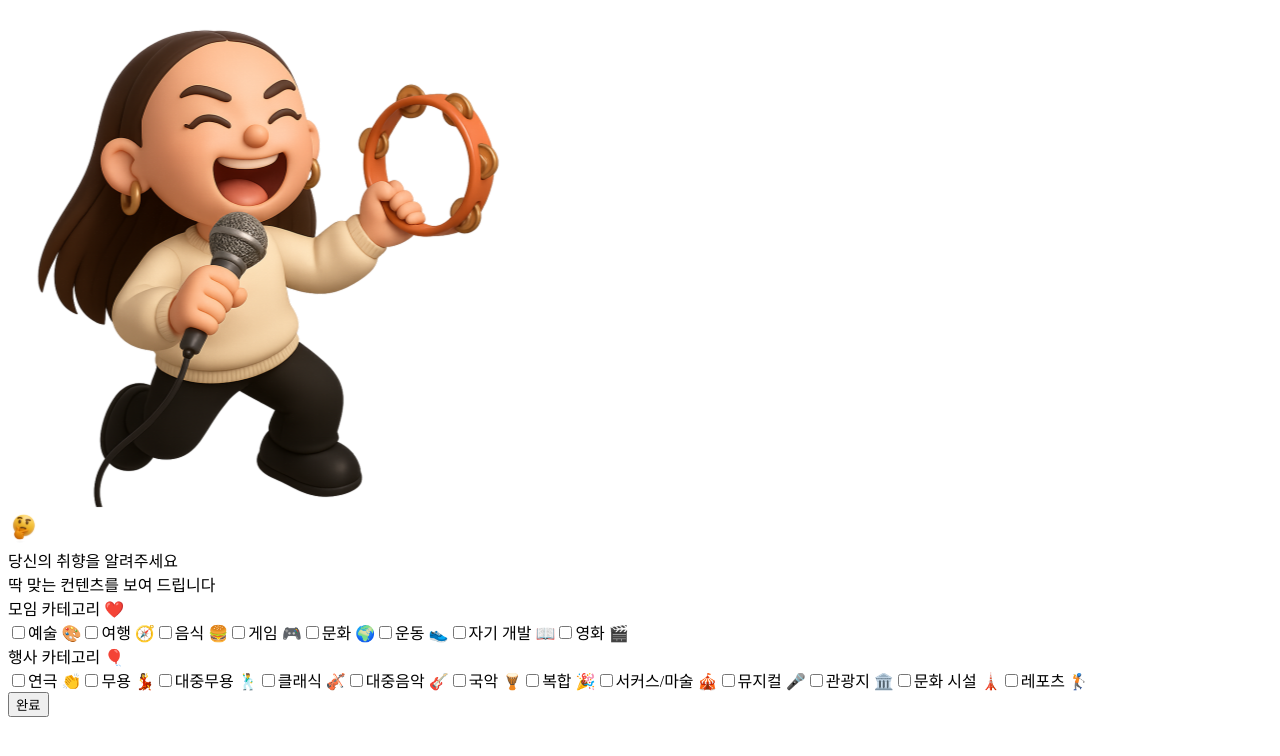
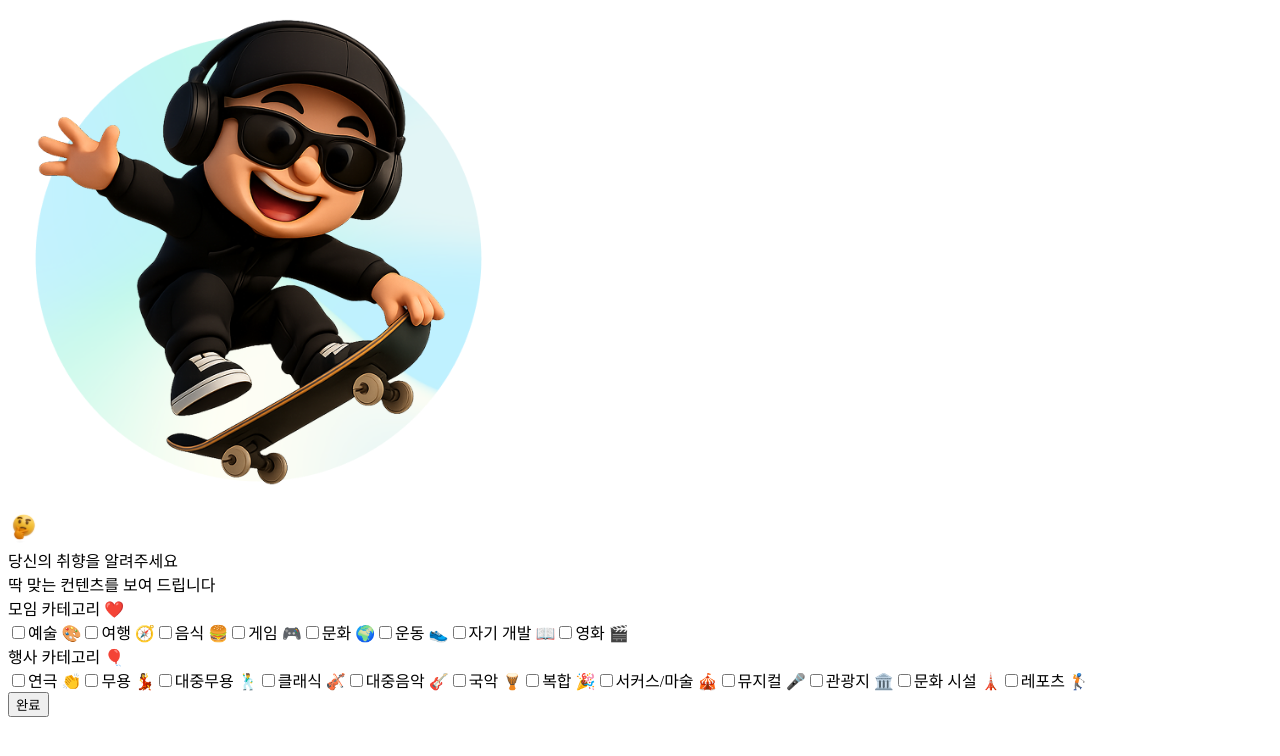
Before and after one commit to prgrms-web-devcourse-final-project/WEB4_5_88hage_FE, a Next.js app: page /SignupPreferences in a window 1280 px wide. Shown: the top 756 px of the page. Built offline with nearby package versions, Linux system fonts and the light colour scheme; no server answers.

Commit message:
회원가입 이미지 추가

```diff
--- a/src/pages/Signup.tsx
+++ b/src/pages/Signup.tsx
@@ -2,7 +2,7 @@
 
 import Image from 'next/image';
 import logo from '@/assets/images/logo.png';
-import signupImg from '@/assets/images/signUpImg.png';
+import signupImg from '@/assets/images/signupImg1.png';
 import Input from '@/components/common/Input';
 import Checkbox from '@/components/common/Checkbox';
 import { FormEvent, useEffect, useState } from 'react';
@@ -127,7 +127,7 @@ export default function Signup() {
     <div className="flex">
       <Logo className="absolute top-10 left-10 hidden lg:block" />
       <div className="hidden h-screen w-1/2 items-center justify-center lg:flex">
-        <Image src={signupImg} alt="signupImg" className="z-10" />
+        <Image src={signupImg} width={500} height={500} alt="signupImg" className="z-10" />
       </div>
       <form onSubmit={siguUpValidation} className="signup-bg">
         <Image
--- a/src/pages/SignupPreferences.tsx
+++ b/src/pages/SignupPreferences.tsx
@@ -1,7 +1,7 @@
 'use client';
 import Image from 'next/image';
 import thinking from '@/assets/images/thinking.svg';
-import tagspageImg from '@/assets/images/tagspageImg.png';
+import tagspageImg from '@/assets/images/signupImg1.png';
 import { ChangeEvent, useCallback, useEffect, useState } from 'react';
 import { useRouter } from 'next/navigation';
 import { useSignupStore } from '@/stores/signupStore';
@@ -122,7 +122,7 @@ export default function SignupPreferences({ isOAuth }: { isOAuth?: boolean }) {
   return (
     <div className="flex w-screen">
       <div className="hidden items-center justify-center lg:flex lg:w-1/2">
-        <Image src={tagspageImg} alt="tagsPageImg" />
+        <Image src={tagspageImg} width={500} height={500} alt="tagsPageImg" />
       </div>
       <div className="signup-bg w-full lg:w-1/2">
         <div></div>
```
